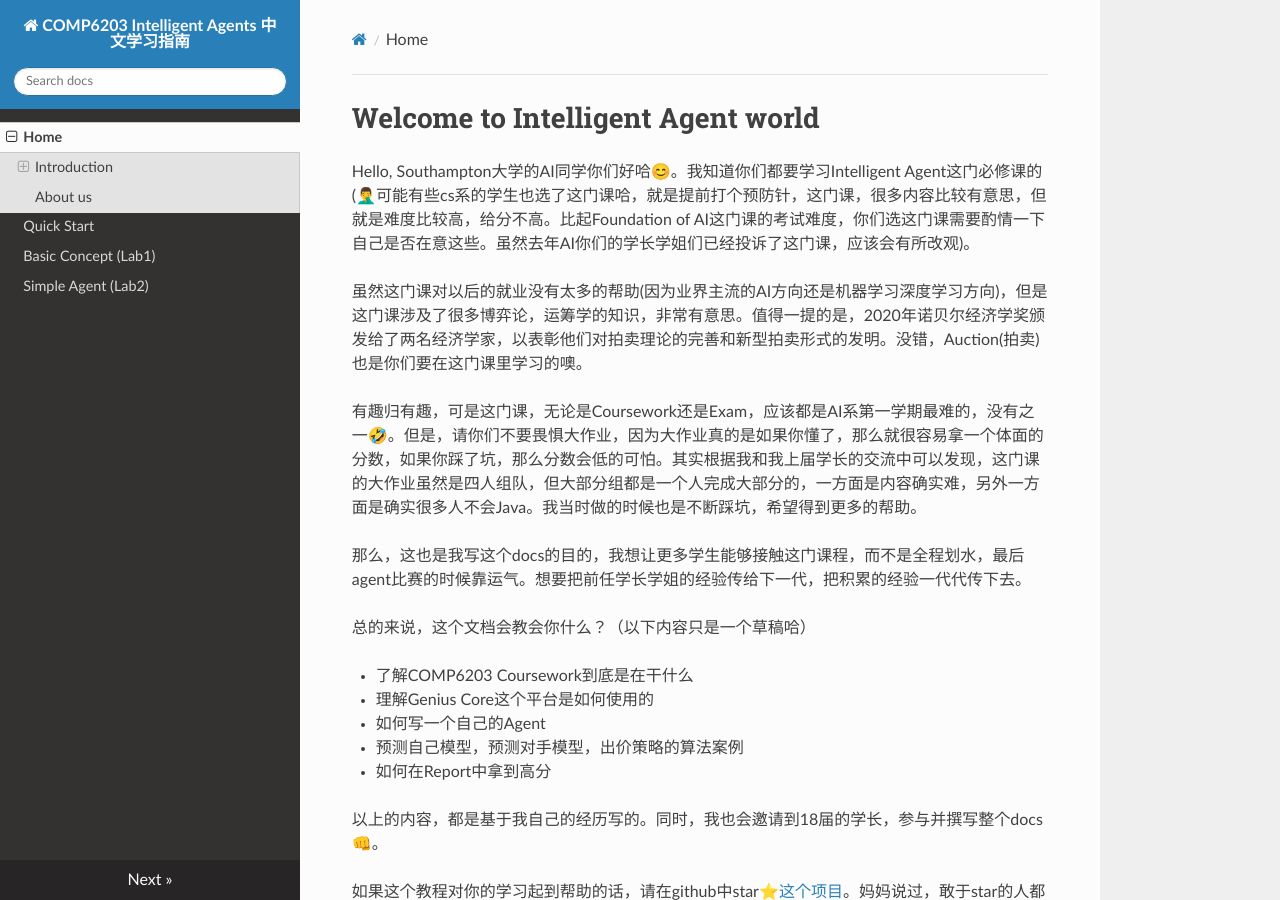
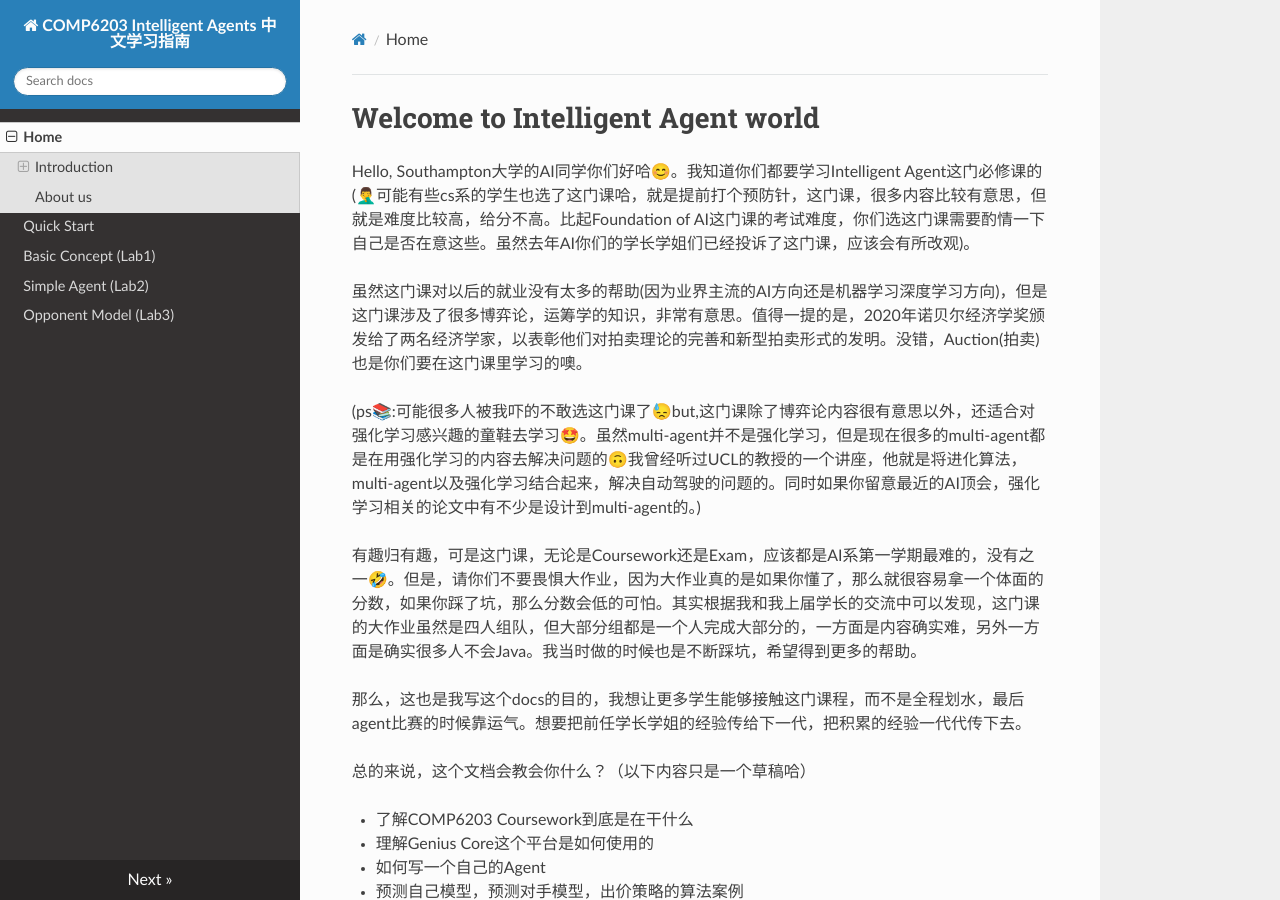
Before and after one commit to RobinLuoNanjing/UoSouthampton-Intelligent-Agent-Docs, an MkDocs documentation site: the page built from docs/index.md, in a window 1280 px wide and 900 px high. Built offline with MkDocs 1.6.1, drawn with Linux system fonts in a browser that asks for light colours; nearby versions of some CDN libraries; some of the changed text lies outside the part shown.

Commit message:
[add] more

```diff
--- a/docs/index.md
+++ b/docs/index.md
@@ -2,6 +2,8 @@
 Hello, Southampton大学的AI同学你们好哈😊。我知道你们都要学习Intelligent Agent这门必修课的(🤦‍♂️可能有些cs系的学生也选了这门课哈，就是提前打个预防针，这门课，很多内容比较有意思，但就是难度比较高，给分不高。比起Foundation of AI这门课的考试难度，你们选这门课需要酌情一下自己是否在意这些。虽然去年AI你们的学长学姐们已经投诉了这门课，应该会有所改观)。
 
 虽然这门课对以后的就业没有太多的帮助(因为业界主流的AI方向还是机器学习深度学习方向)，但是这门课涉及了很多博弈论，运筹学的知识，非常有意思。值得一提的是，2020年诺贝尔经济学奖颁发给了两名经济学家，以表彰他们对拍卖理论的完善和新型拍卖形式的发明。没错，Auction(拍卖)也是你们要在这门课里学习的噢。
+
+(ps📚:可能很多人被我吓的不敢选这门课了😓but,这门课除了博弈论内容很有意思以外，还适合对强化学习感兴趣的童鞋去学习🤩。虽然multi-agent并不是强化学习，但是现在很多的multi-agent都是在用强化学习的内容去解决问题的🙃我曾经听过UCL的教授的一个讲座，他就是将进化算法，multi-agent以及强化学习结合起来，解决自动驾驶的问题的。同时如果你留意最近的AI顶会，强化学习相关的论文中有不少是设计到multi-agent的。)
 
 
 有趣归有趣，可是这门课，无论是Coursework还是Exam，应该都是AI系第一学期最难的，没有之一🤣。但是，请你们不要畏惧大作业，因为大作业真的是如果你懂了，那么就很容易拿一个体面的分数，如果你踩了坑，那么分数会低的可怕。其实根据我和我上届学长的交流中可以发现，这门课的大作业虽然是四人组队，但大部分组都是一个人完成大部分的，一方面是内容确实难，另外一方面是确实很多人不会Java。我当时做的时候也是不断踩坑，希望得到更多的帮助。
@@ -19,6 +21,7 @@
 以上的内容，都是基于我自己的经历写的。同时，我也会邀请到18届的学长，参与并撰写整个docs👊。
 
 如果这个教程对你的学习起到帮助的话，请在github中star⭐️️[这个项目](https://github.com/RobinLuoNanjing/UoSouthampton-Intelligent-Agent-Docs)。妈妈说过，敢于star的人都是好孩子，都不会挂科噢💁‍♀️。
+
 
 ## Introduction
 南安普顿大学的AI系下的 Multigent System方向，实力非常🐂🍺。虽然这个方向不是现在主流的AI落地方向，但是在学术界Agent领域，你说你是南安普顿的，大家肯定都知道。接下来我会介绍一下咱南安的Agent有多厉害。想要以此激发你们学习的兴趣呀。🙌🏻
@@ -54,6 +57,8 @@
 
 [2,3] 是另外一个大佬，[Professor Gopal Ramchurn](https://www.ecs.soton.ac.uk/people/sdr1#publications)。最近三年，4篇AAMAS, 1篇AAAI, 2篇IJCAI, 2篇CHI (CCF 人机交互A类), 1篇SIGKDD, 1篇AI, 1篇PR... 哎，有钱真的可以为所欲为的招博士打工😱。
 
+(ps📚: 这里罗列了很多AI顶会顶刊的缩写。可能很多童鞋不是很懂🙉。如果感兴趣的话，我可以跟你们说说这些论文，方便以后你们也可以和我一起愉快的装🍺。)
+
 <center>
     <img style="border-radius: 0.3125em;
     box-shadow: 0 2px 4px 0 rgba(34,36,38,.12),0 2px 10px 0 rgba(34,36,38,.08);"
@@ -64,6 +69,8 @@
     color: #999;
     padding: 2px;">AIC主要大佬们。</div>
 </center>
+
+
 
 
 
--- a/mkdocs.yml
+++ b/mkdocs.yml
@@ -5,6 +5,7 @@
     - Quick Start: start.md
     - Basic Concept (Lab1): basic.md
     - Simple Agent (Lab2): simple.md
+    - Opponent Model (Lab3): opponent.md
 
 theme: readthedocs
 
```
Also changed, not shown: docs/opponent.md (added, +12 -0 lines), docs/simple.md (+1 -1 lines).
